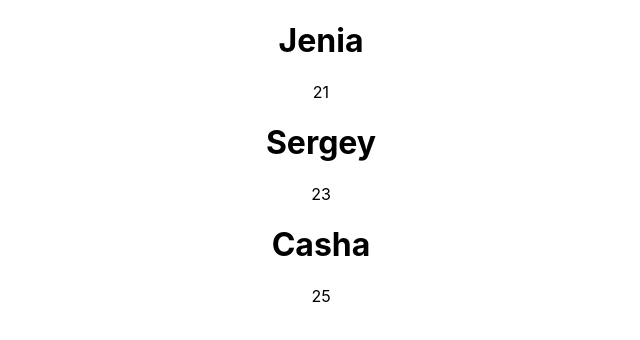
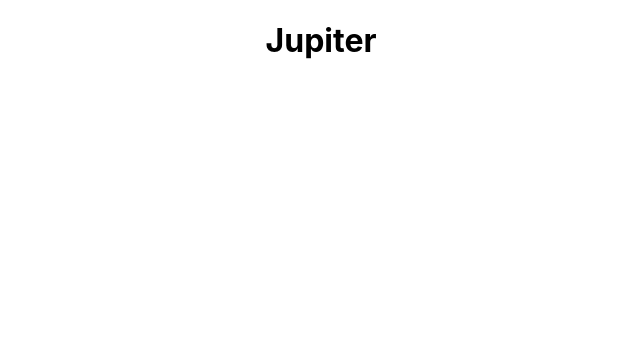
Before and after one commit to GeniaBarykin/reacttutorial, a React (Create React App) app: page / in a window 1280 px wide. Shown: the top 340 px of the page, without its empty margins (319-959 px from the left). Built offline with nearby package versions, Linux system fonts and the light colour scheme.

Commit message:
3 lesson

```diff
--- a/src/App.js
+++ b/src/App.js
@@ -1,17 +1,20 @@
 import logo from './logo.svg';
 import './App.css';
-import {User} from './User';
+import {Planet} from './Planet';
 
 function App() {
   const age = 18;
   const isGreen = true;
   const names = [
-    { name: "Jenia", age: 21}, { name:"Sergey", age: 23}, { name:"Casha", age: 25},];
+    { name: "Mars", isGas: false},
+    { name:"Earth", isGas: false},
+    { name:"Jupiter", isGas: true},
+  ];
 
     return (
       <div className="App">
-      {names.map((value, key) => {
-        return <User key={key} name={value.name} age={value.age}></User>
+      {names.map((planet, key) => {
+         if (planet.isGas) return <Planet name={planet.name}></Planet>
       })}
       {/* {age >= 18 ? <h1> Over age </h1> : <h1> Under age</h1>}
       <h1 style={{color: isGreen ? "green" : "red"}}>This has color</h1>
--- a/src/User.js
+++ b/src/Planet.js
@@ -1,8 +1,7 @@
-export const User = (props) => {
+export const Planet = (props) => {
     return (
         <div>
             <h1>{props.name}</h1>
-            {props.age}
         </div>
         );
 };
```
